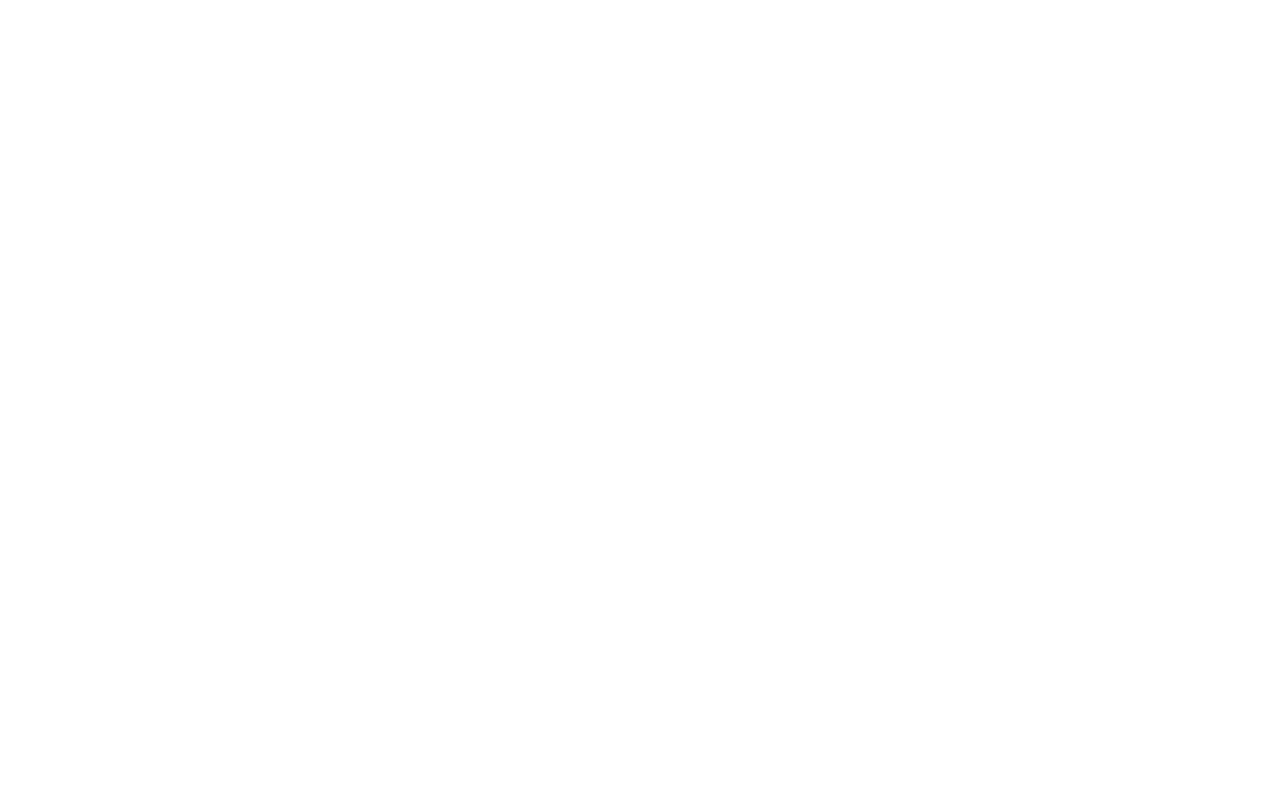
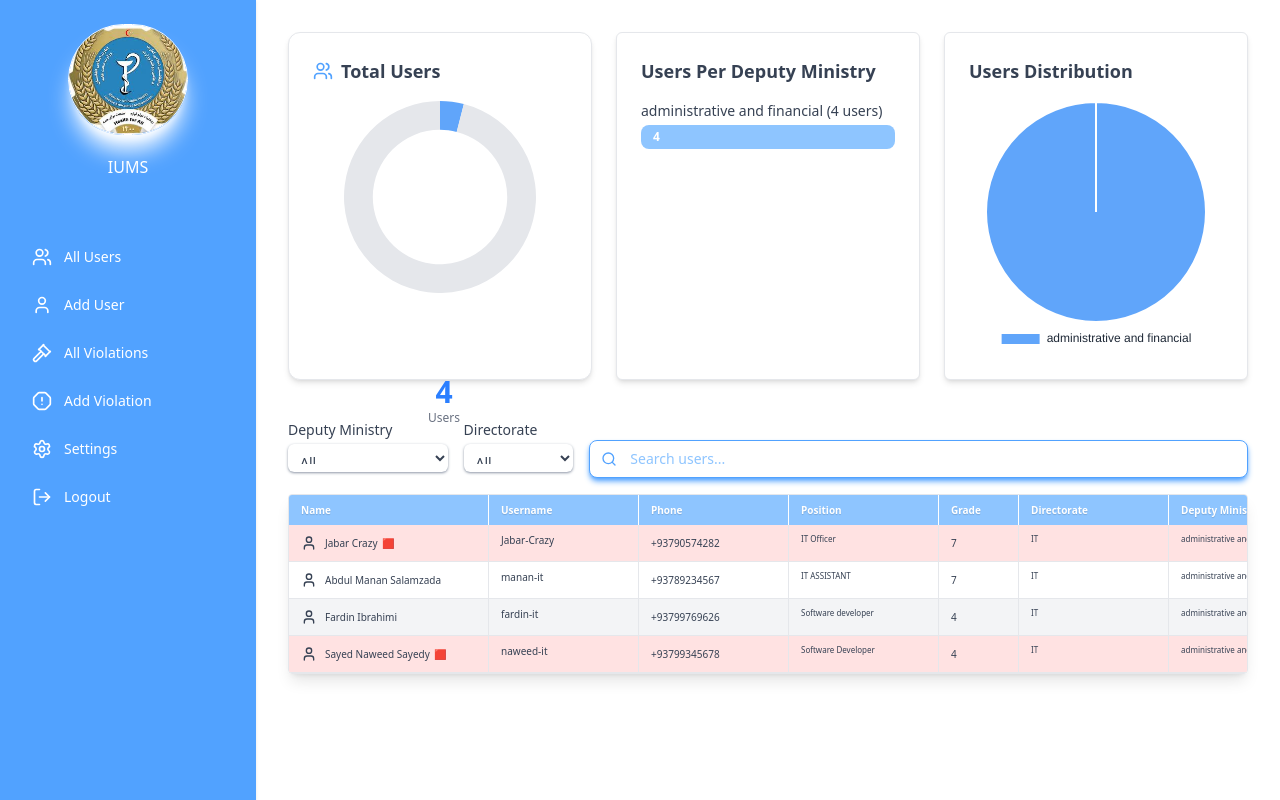
Before and after one commit to fiafghan/internet-users-ms-frontend, a React (Vite) app: page / in a window 1280 px wide. Before the commit this address had no page. Built offline with nearby package versions, Linux system fonts and the light colour scheme; data requests are answered from the project's data file.

Commit message:
now if we add a new internet user. after successful submission we will be redirected to all users page!

```diff
--- a/db.json
+++ b/db.json
@@ -117,8 +117,42 @@
       "device_type": "mobile",
       "mac_address": "",
       "status": "Active",
-      "violations": "1",
+      "violations": "0",
       "comment": "No Comment"
+    },
+    {
+      "id": "8ffb",
+      "name": "Fardin Ibrahimi",
+      "username": "fardin-it",
+      "email": "fiafghan@gmail.com",
+      "phone": "+93799769626",
+      "grade": "4",
+      "directorate": "IT",
+      "deputyMinistry": "administrative and financial",
+      "position": "Software developer",
+      "device_limit": "2",
+      "device_type": "mobile and computer",
+      "mac_address": "",
+      "status": "Active",
+      "violations": "0",
+      "comment": "No Comment"
+    },
+    {
+      "id": "1ddf",
+      "name": "Sayed Naweed Sayedy",
+      "username": "naweed-it",
+      "email": "naweed@gmail.com",
+      "phone": "+93799345678",
+      "grade": "4",
+      "directorate": "IT",
+      "deputyMinistry": "administrative and financial",
+      "position": "Software Developer",
+      "device_limit": "4",
+      "device_type": "Mobile and computer",
+      "mac_address": "",
+      "status": "deactive",
+      "violations": "2",
+      "comment": "Used Torrent"
     }
   ]
 }
--- a/src/AddInternetUsers.tsx
+++ b/src/AddInternetUsers.tsx
@@ -23,6 +23,7 @@
   violations: string;
   comment: string;
 };
+
 
 const stepTitles = [
   "Basic Info",
--- a/src/App.tsx
+++ b/src/App.tsx
@@ -10,10 +10,10 @@
   return (
     <>
       <Routes>
+      <Route path="/" element={<AllUsers />} />
       <Route path="/register" element={<RegisterForm />} />
       <Route path="/login" element={<LoginForm />} />
       <Route path="/adduser" element={<InternetUserAddForm />} />
-      <Route path="/allusers" element={<AllUsers />} />
       <Route path="/addviolation" element={<AddViolation />} />
     </Routes>
     </>
--- a/src/components/Sidebar.tsx
+++ b/src/components/Sidebar.tsx
@@ -7,7 +7,7 @@
   const navigate = useNavigate();
 
   const items = [
-    { id: 1, label: "All Users", icon: <Users className="w-5 h-5" />, path: "/allusers" },
+    { id: 1, label: "All Users", icon: <Users className="w-5 h-5" />, path: "/" },
     { id: 2, label: "Add User", icon: <User className="w-5 h-5" />, path: "/adduser" },
     { id: 3, label: "All Violations", icon: <Gavel className="w-5 h-5" />, path: "/violations" },
     { id: 4, label: "Add Violation", icon: <AlertOctagon className="w-5 h-5" />, path: "/addviolation" },
```
